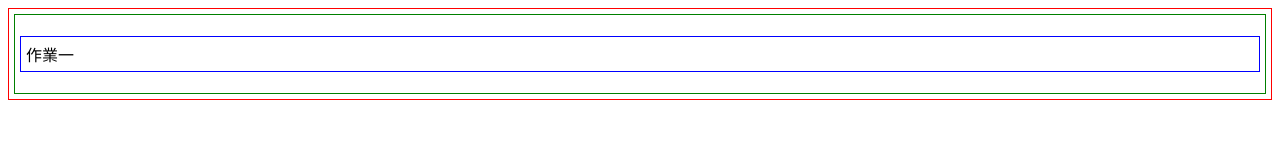
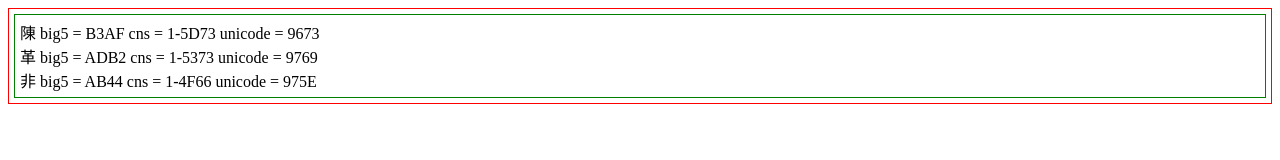
Before and after one commit to gvc2001/ip2019s, a plain HTML site: page portfolio/labs/lab01/index.html in a window 1280 px wide. Drawn offline with Linux system fonts and the light colour scheme.

Commit message:
Add files via upload

```diff
--- a/portfolio/labs/lab01/index.html
+++ b/portfolio/labs/lab01/index.html
@@ -12,8 +12,8 @@
 </head>
 
 <body>
-  <div>
-  	<p>作業一</p>
+  <div id=div1>
+
   </div>
 </body>
 
--- a/portfolio/labs/lab01/lab.js
+++ b/portfolio/labs/lab01/lab.js
@@ -4,7 +4,38 @@
 
 
 function start(e) {
+    var name =  [
+        {
+        char: '陳',
+        big5: 'B3AF',
+        cns:  '1-5D73',
+        unicode:'9673'
+    },
+    {
+        char: '革',
+        big5: 'ADB2',
+        cns:  '1-5373',
+        unicode:'9769'
+    },
+    {
+        char: '非',
+        big5: 'AB44',
+        cns:  '1-4F66',
+        unicode:'975E'
+    }
+    ];
+    var ele = document.getElementById('div1');
 
+    for (var i = 0; i<3; i++){
+        ele.innerHTML += name[i].char;
+        ele.innerHTML += ' big5 = ';
+        ele.innerHTML += name[i].big5;
+        ele.innerHTML += ' cns = ';
+        ele.innerHTML += name[i].cns;
+        ele.innerHTML += ' unicode = ';
+        ele.innerHTML += name[i].unicode;
+        ele.innerHTML += ' <br>';
+    }
 }
 
 /*
```
Also changed, not shown: portfolio/labs/lab02/index.html (+11 -1 lines), portfolio/labs/lab02/lab.js (+24 -1 lines).
